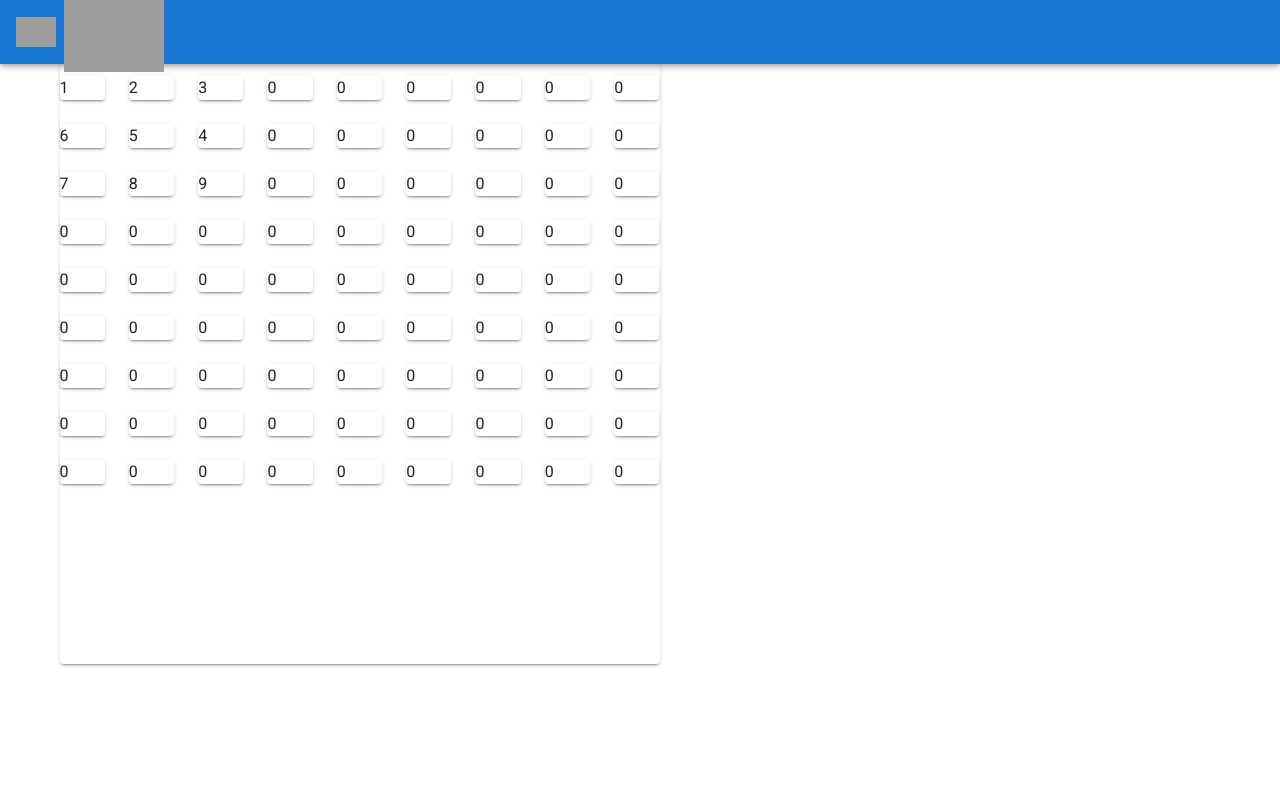
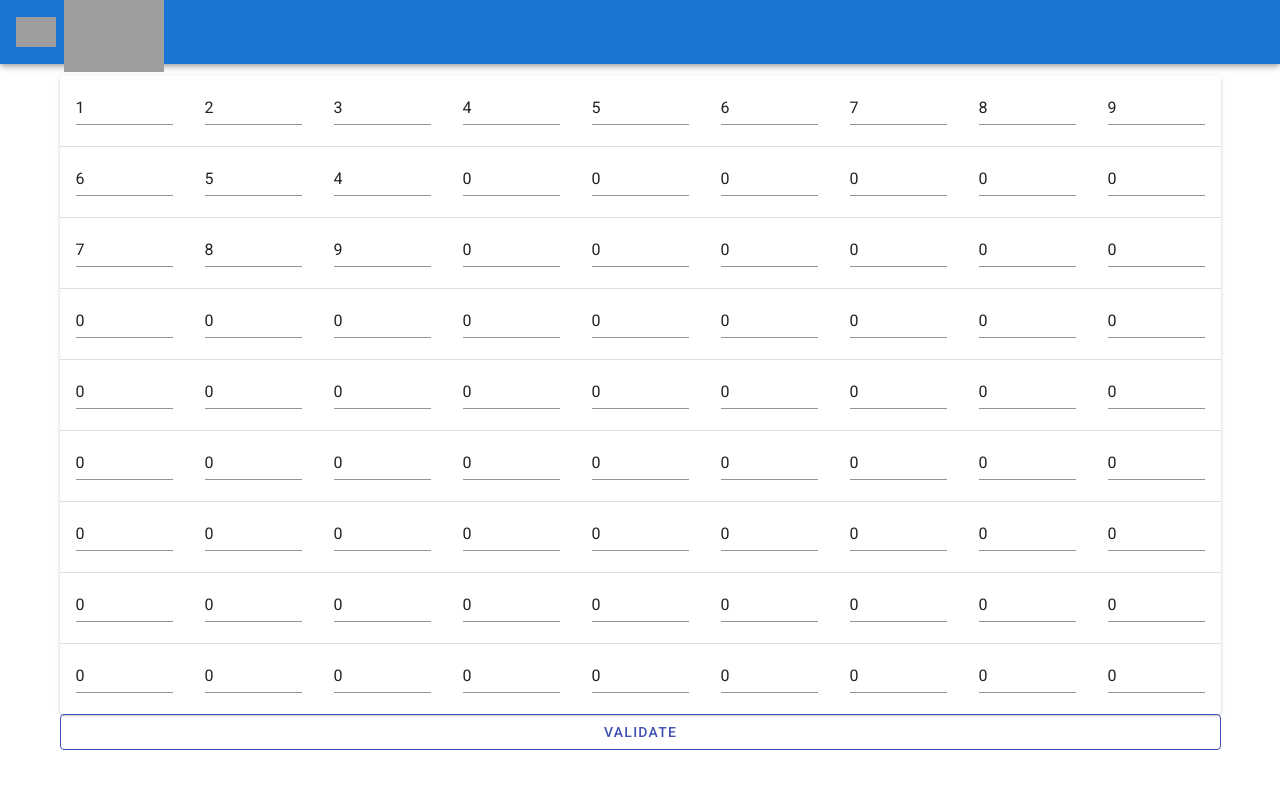
Before and after one commit to michalkowalik/sudoValidator-fe, a Vue app: page /sudoku in a window 1280 px wide. Shown: the top 788 px of the page. Built offline with nearby package versions, Linux system fonts and the light colour scheme; grey boxes are pictures that could not be loaded.

Commit message:
add a simple grid

```diff
--- a/src/components/SudokuValidator.vue
+++ b/src/components/SudokuValidator.vue
@@ -1,14 +1,20 @@
 <template>
   <v-container>
-    <v-card width="600" height="600" raised>
-      <v-row v-for="row in sudokuGrid" :key="row">
-        <v-col v-for="cell in row" :key="cell">
-          <v-card>
-            <v-input v-text="cell" />
-          </v-card>
-        </v-col>
-      </v-row>
+    <v-card raised>
+      <v-simple-table style="mytable">
+        <tbody>
+          <tr v-for="(row, idx) in sudokuGrid" :key="idx">
+            <td v-for="(cell, idy) in row" :key="idy">
+              <v-text-field dark:true v-model="sudokuGrid[idx][idy]">
+                {{ sudokuGrid[idx][idy] }}
+              </v-text-field>
+            </td>
+          </tr>
+        </tbody>
+      </v-simple-table>
     </v-card>
+    <v-spacer />
+    <v-btn block outlined color="indigo" @click="logGrid"> Validate </v-btn>
   </v-container>
 </template>
 
@@ -18,7 +24,7 @@ import { Component, Vue } from "vue-property-decorator";
 @Component
 export default class SudokuValidator extends Vue {
   private sudokuGrid = [
-    [1, 2, 3, 0, 0, 0, 0, 0, 0],
+    [1, 2, 3, 4, 5, 6, 7, 8, 9],
     [6, 5, 4, 0, 0, 0, 0, 0, 0],
     [7, 8, 9, 0, 0, 0, 0, 0, 0],
     [0, 0, 0, 0, 0, 0, 0, 0, 0],
@@ -28,5 +34,16 @@ export default class SudokuValidator extends Vue {
     [0, 0, 0, 0, 0, 0, 0, 0, 0],
     [0, 0, 0, 0, 0, 0, 0, 0, 0],
   ];
+
+  private logGrid() {
+    console.log(this.sudokuGrid);
+  }
 }
 </script>
+
+<style scoped>
+.mytable {
+  border-color: black;
+  border: 1em;
+}
+</style>
```
